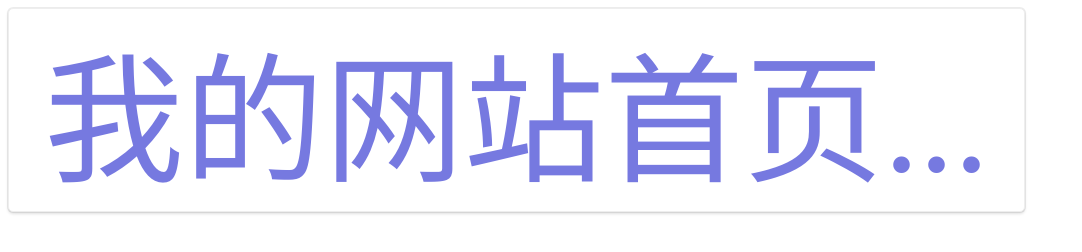
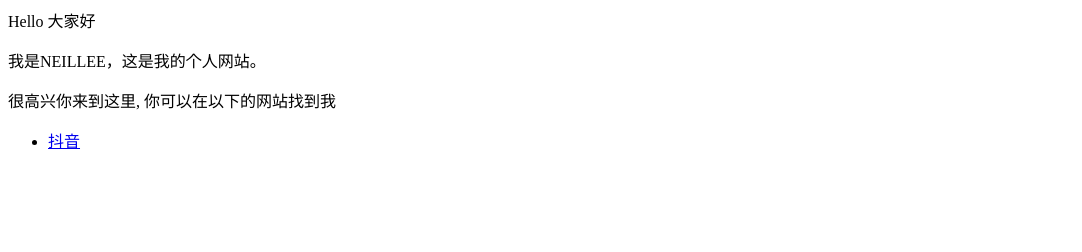
Before and after one commit to NEILLEE404/NEILLEE404.github-io, a plain HTML site: page index.html in a window 1280 px wide. Shown: the whole page, without its empty margins (0-1082 px from the left). Drawn offline with Linux system fonts and the light colour scheme.

Commit message:
Update index.html

```diff
--- a/index.html
+++ b/index.html
@@ -1,28 +1,7 @@
-<!DOCTYPE html>
-<html xmlns="http://www.w3.org/1999/xhtml">
-<head>
-<meta http-equiv="Content-Type" content="text/html; charset=UTF-8" />
-<title>我的网站首页...</title>
-</head>
-<body>
-<a href="https://docs.fuyeor.com/answer/8462.html" style="font-size:80px;color:#0781de;
-cursor: pointer;
-font-size: 140px;
-color: #0781de;
-cursor: pointer;
-color: rgb(118, 121, 224);
-position: absolute;
-z-index: 9999;
-border-radius: 5px;
-background: rgb(255, 255, 255);
-border: 0.1px solid rgb(238, 238, 238);
-box-shadow: rgb(0 0 0 / 7%) 0px 0px 0px 1px, rgb(0 0 0 / 12%) 0px 2px 3px 0px;
-white-space: nowrap;
-overflow: hidden;
-text-overflow: ellipsis;
-text-decoration: none;">
-&nbsp;我的网站首页...&nbsp;<br>
-</a>
-</body>
-</html>
-[资料来源] https://docs.fuyeor.com/question/11308
+<p>Hello 大家好</p>
+<p>我是NEILLEE，这是我的个人网站。 </p>
+<p>很高兴你来到这里, 你可以在以下的网站找到我</p>
+
+<ul>
+  <li> <a href="https://v.douyin.com/SpDnuU7/">抖音</a> </li>
+</ul>
```
